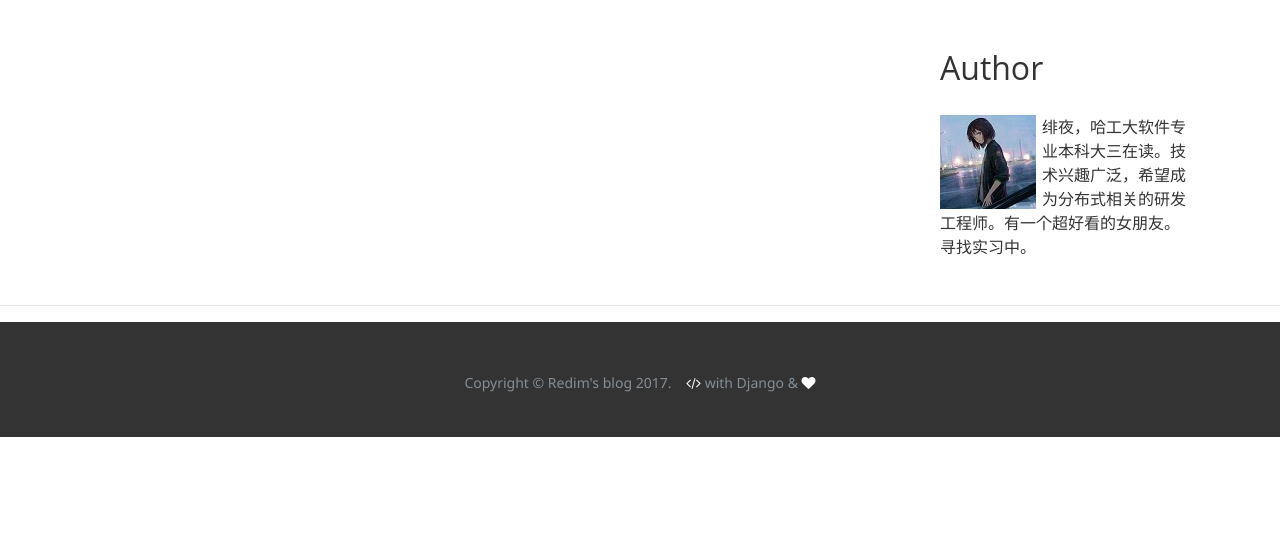
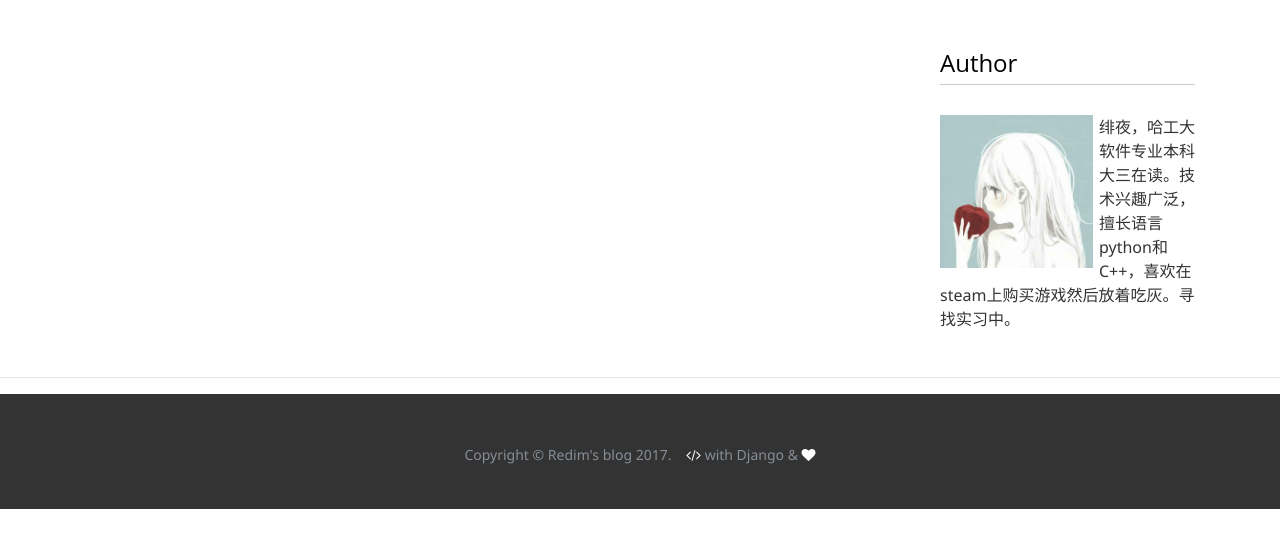
Before and after one commit to Red-Night-Aria/Blog, a Django app: template templates/post.html in a window 1280 px wide. Shown: the part 96-644 px from the top of the page. Run offline with Django 3.2, Linux system fonts and the light colour scheme; the template is opened without the code that fills it, so the values that code supplies are empty; some libraries are stand-ins or nearby versions.

Commit message:
modify post css

```diff
--- a/templates/intro.html
+++ b/templates/intro.html
@@ -2,6 +2,6 @@
 
 <h2>Author</h2>
 <div>
-    <img class="pull-left" style = "max-width:100%;" src="{% static 'img/avator.jpg' %}" alt="响应式图像" >
-    <p>绯夜，哈工大软件专业本科大三在读。技术兴趣广泛，希望成为分布式相关的研发工程师。有一个超好看的女朋友。寻找实习中。</p>
+    <img class="pull-left" style = "max-width:60%;" src="{% static 'img/avator0.jpg' %}" alt="响应式图像" >
+    <p style="font-size:16px;">绯夜，哈工大软件专业本科大三在读。技术兴趣广泛，擅长语言python和C++，喜欢在steam上购买游戏然后放着吃灰。寻找实习中。</p>
 </div>
--- a/templates/post-title.html
+++ b/templates/post-title.html
@@ -2,9 +2,9 @@
     <em>{{ post.day }}</em>
     <span>{{ post.month }}</span>
     </div>
-    <h2>
+    <h1>
     <a href="{% url 'post' post.slug %}">{{ post.title }}</a>
-    </h2>
+    </h1>
     <div>
     {% for tag in post.tags.all %}
         <div class='tag'>
--- a/templates/post.html
+++ b/templates/post.html
@@ -6,6 +6,25 @@
 <style>
 #link-Blog{
     border-top: 1px solid #1BB3E9;
+}
+
+h2 {
+  font-size: 24px;
+  border-bottom: 1px solid #cccccc;
+  padding-bottom: 8px;
+  color: black;
+}
+
+h3 {
+  font-size: 18px;
+}
+
+P {
+    font-size: 16px;
+}
+
+article {
+    margin-bottom: 40px;
 }
 </style>
 {% endblock %}
```
Also changed, not shown: static/img/avator0.jpg (added).
